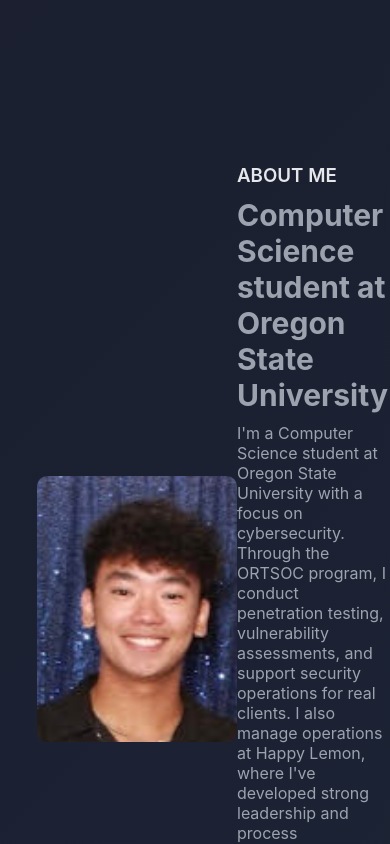
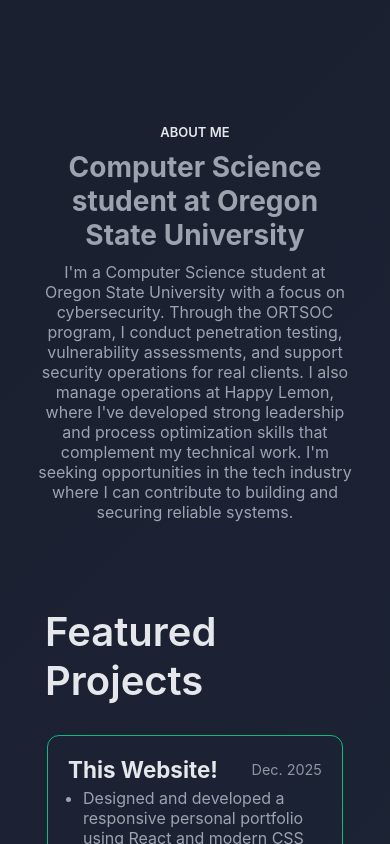
Before and after one commit to JaysonGaa/jayson-portfolio, a React (Vite) app: page / in a window 390 px wide. Shown: the part 780-1624 px from the top of the page. Built offline with nearby package versions, Linux system fonts and the light colour scheme.

Commit message:
Added media queries to adjust aboutme section when viewed on phone

```diff
--- a/src/components/AboutMe/AboutMe.css
+++ b/src/components/AboutMe/AboutMe.css
@@ -36,7 +36,7 @@
 /* Section label text */
 .about-me h3{
     font-weight: 600;
-    font-weight: 16px;
+    font-size: 16px;
     color:#e5e7eb
 }
 
@@ -58,9 +58,9 @@
    Media Queries
    =================================== */
 
-/* Tablet and smaller screens */
+/* Tablet screens */
 @media (max-width: 1000px){
-    /* Smaller profile image for mobile */
+    /* Smaller profile image for tablet */
     .me{
         width: 200px;
         border-radius: 10px;
@@ -69,7 +69,7 @@
     /* Reduced font size for section label */
     .about-me h3{
         font-weight: 600;
-        font-weight: 13px;
+        font-size: 13px;
         color:#e5e7eb
     }
 
@@ -87,3 +87,38 @@
         margin-bottom: 15px;
     }
 }
+
+/* Mobile screens - hide image and center text */
+@media (max-width: 768px){
+    /* Switch to single column centered layout */
+    .about-me{
+        flex-direction: column;
+        justify-content: center;
+        margin: 60px auto;
+    }
+
+    /* Hide the image container on mobile */
+    .about-me-left{
+        display: none;
+    }
+
+    /* Center text content and make full width */
+    .about-me-right{
+        flex-basis: 100%;
+        width: 100%;
+        text-align: center;
+    }
+
+    /* Center and adjust heading */
+    .about-me h2{
+        font-size: 28px;
+        margin: 10px auto;
+        max-width: 100%;
+    }
+
+    /* Center paragraph text */
+    .about-me p{
+        text-align: center;
+        margin: 0 auto 15px;
+    }
+}
```
